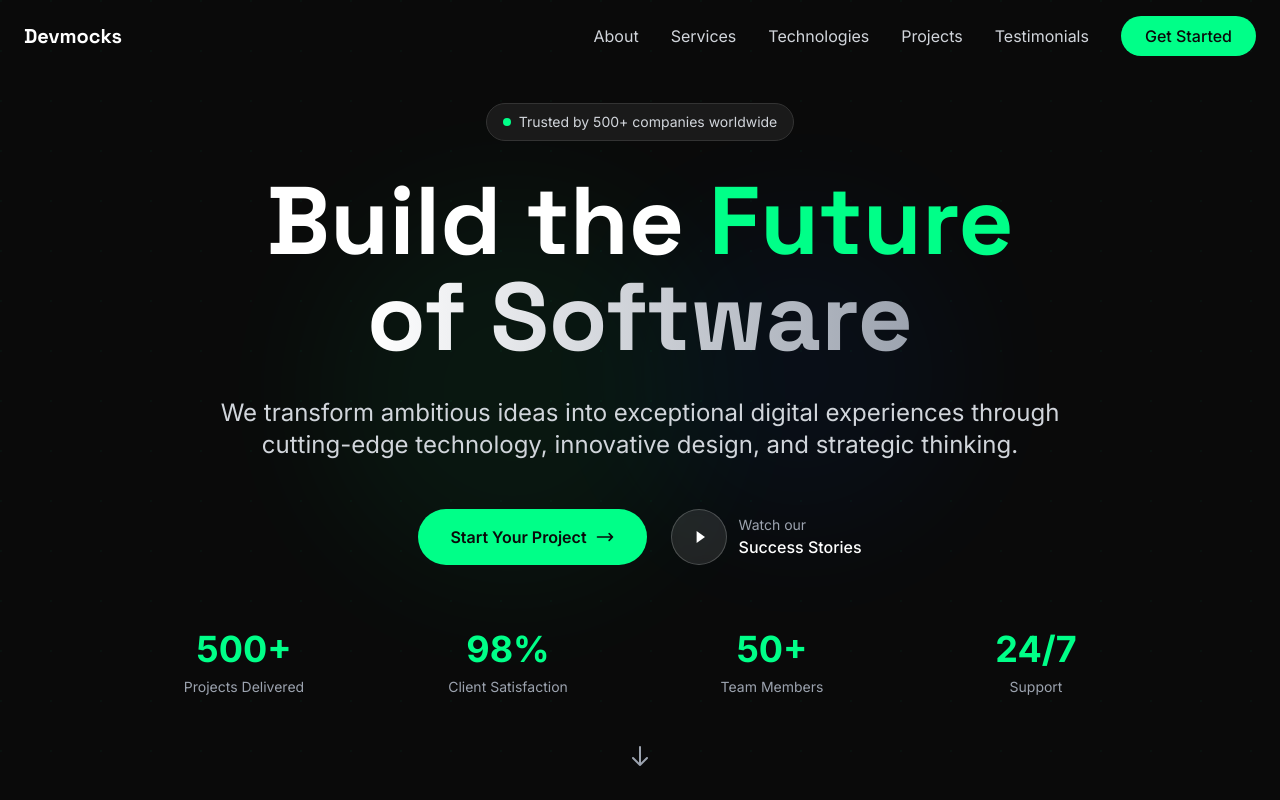
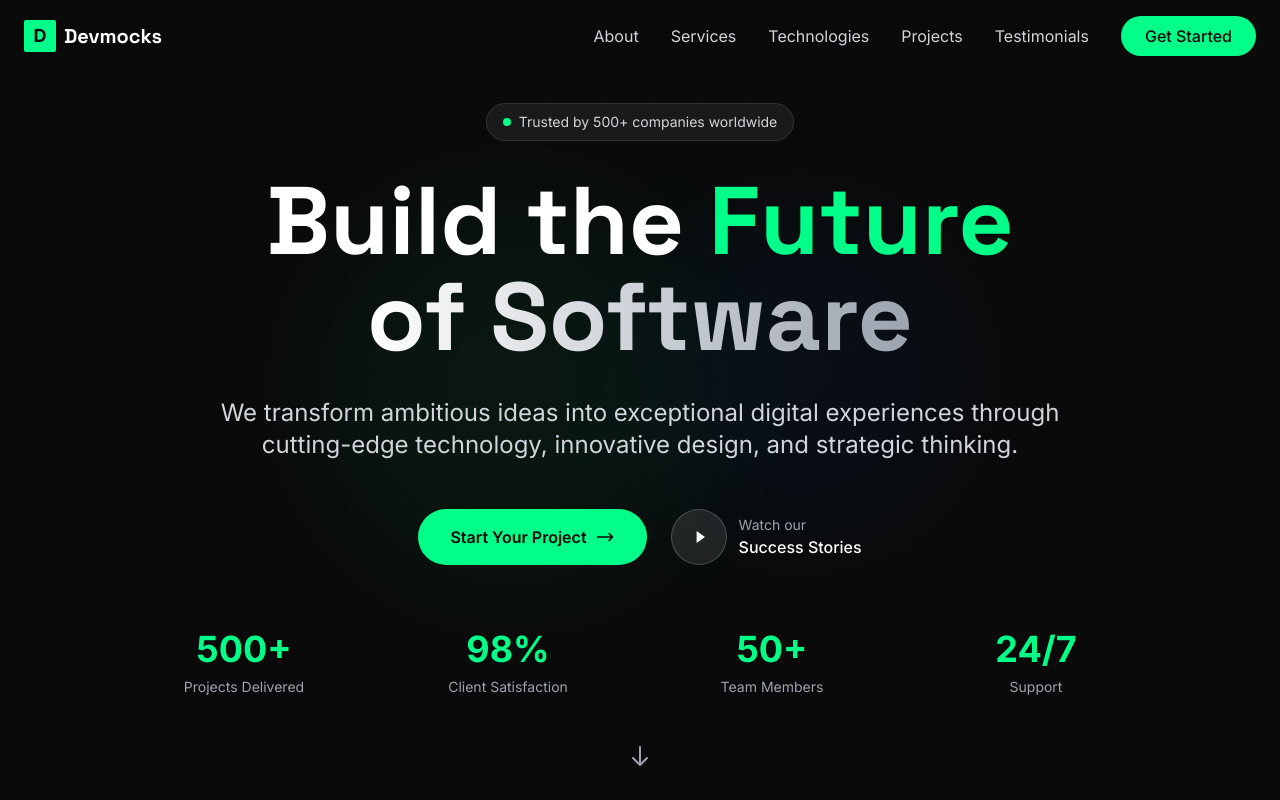
Before and after one commit to bilalhussain-dev/devmocks-agency, a plain HTML site: page index.html in a window 1280 px wide. Shown: the top 800 px of the page. Drawn offline with nearby package versions, Linux system fonts and the light colour scheme.

Commit message:
added logo at the top bar

```diff
--- a/index.html
+++ b/index.html
@@ -74,9 +74,9 @@
     <header id="header" class="fixed top-0 left-0 right-0 z-50 transition-all duration-300">
         <nav class="container mx-auto px-6 py-4 flex items-center justify-between">
             <div class="flex items-center space-x-2">
-                <!-- <div class="w-8 h-8 bg-primary rounded-sm flex items-center justify-center">
+                <div class="w-8 h-8 bg-primary rounded-sm flex items-center justify-center">
                     <span class="text-dark font-bold text-lg">D</span>
-                </div> -->
+                </div>
                 <span class="text-xl font-display font-bold">Devmocks</span>
             </div>
 
```
